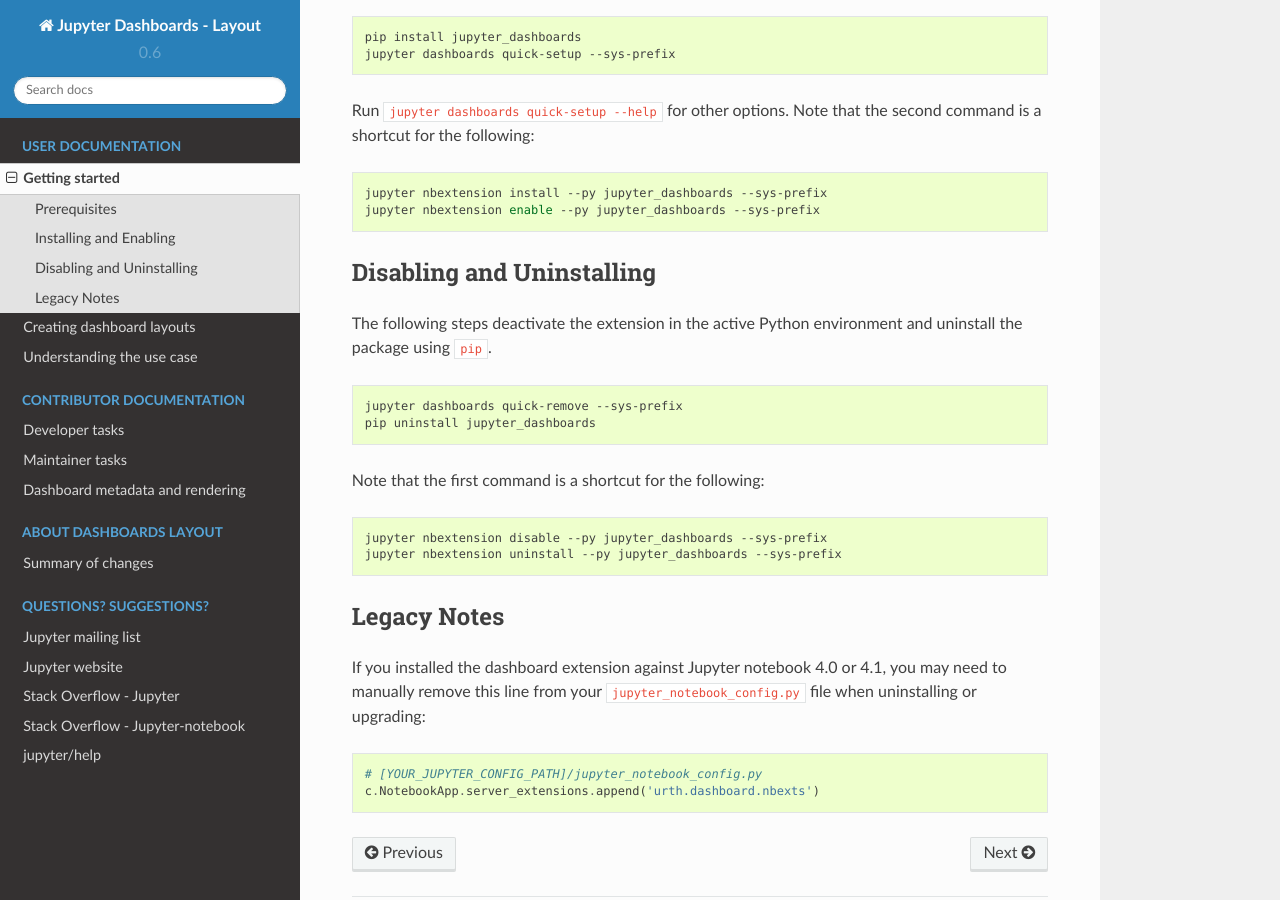
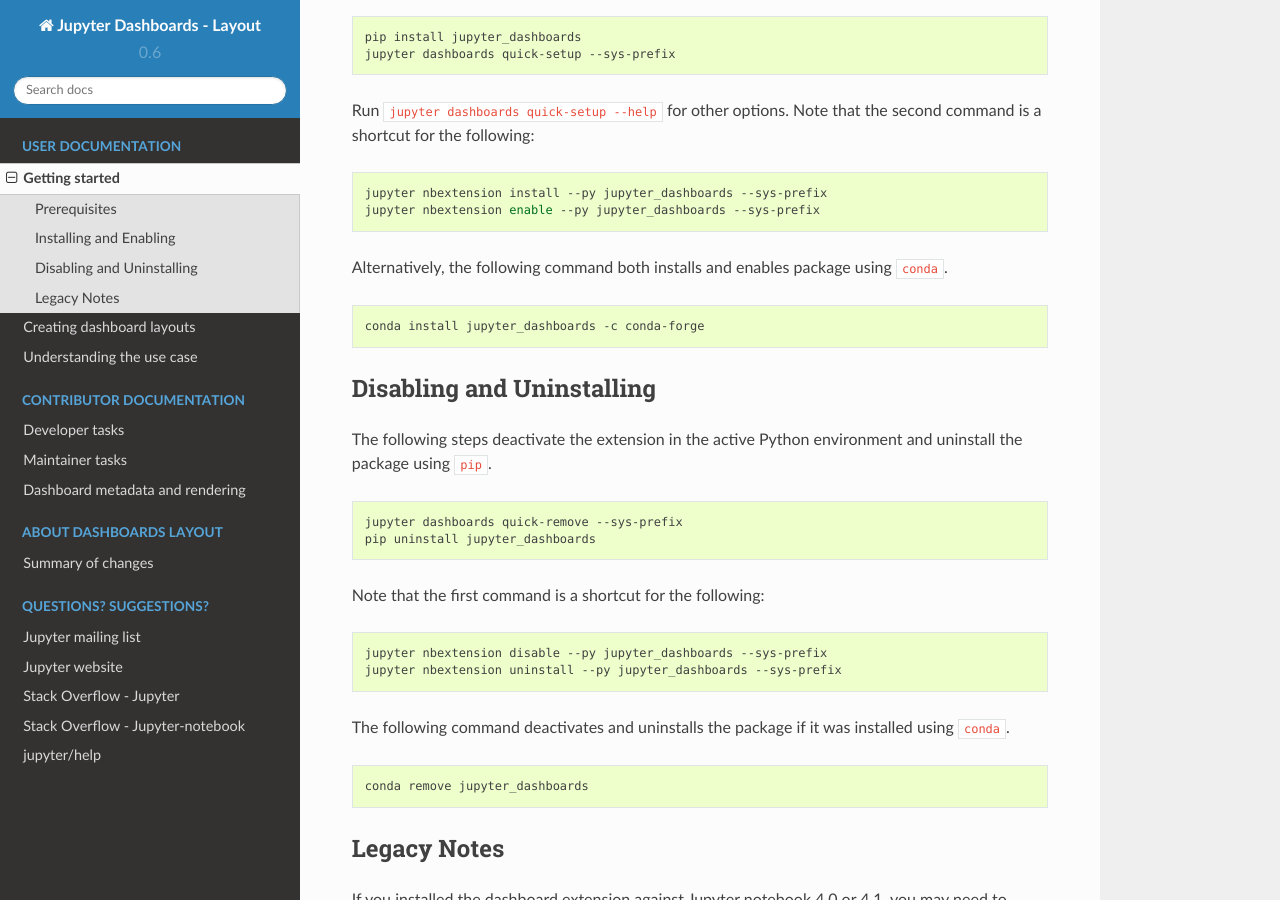
Before and after one commit to jupyter/dashboards, a Sphinx documentation site: the page built from docs/source/getting-started.md, in a window 1280 px wide and 900 px high, scrolled down 473 px. Built offline with Sphinx 7.4.7 and the Read the Docs theme 2.0.0, drawn with Linux system fonts in a browser that asks for light colours.

Commit message:
Add note about installing from conda

````diff
--- a/docs/source/getting-started.md
+++ b/docs/source/getting-started.md
@@ -26,6 +26,13 @@
 jupyter nbextension enable --py jupyter_dashboards --sys-prefix
 ```
 
+Alternatively, the following command both installs and enables package using
+`conda`.
+
+```bash
+conda install jupyter_dashboards -c conda-forge
+```
+
 ## Disabling and Uninstalling
 
 The following steps deactivate the extension in the active Python environment
@@ -43,6 +50,13 @@
 jupyter nbextension uninstall --py jupyter_dashboards --sys-prefix
 ```
 
+The following command deactivates and uninstalls the package if it was
+installed using `conda`.
+
+```bash
+conda remove jupyter_dashboards
+```
+
 ## Legacy Notes
 
 If you installed the dashboard extension against Jupyter notebook 4.0 or 4.1,
````
